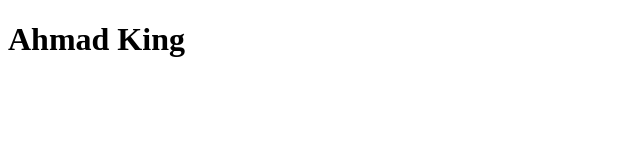
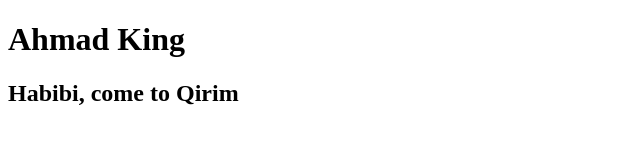
Before and after one commit to as7webking/project, a plain HTML site: page index.html in a window 1280 px wide. Shown: the whole page, without its empty margins (0-640 px from the left). Drawn offline with Linux system fonts and the light colour scheme.

Commit message:
index.html mod

```diff
--- a/index.html
+++ b/index.html
@@ -8,5 +8,6 @@
 </head>
 <body>
     <h1>Ahmad King</h1>
+    <h2>Habibi, come to Qirim</h2>
 </body>
 </html>
```
Also changed, not shown: 1 other file.
